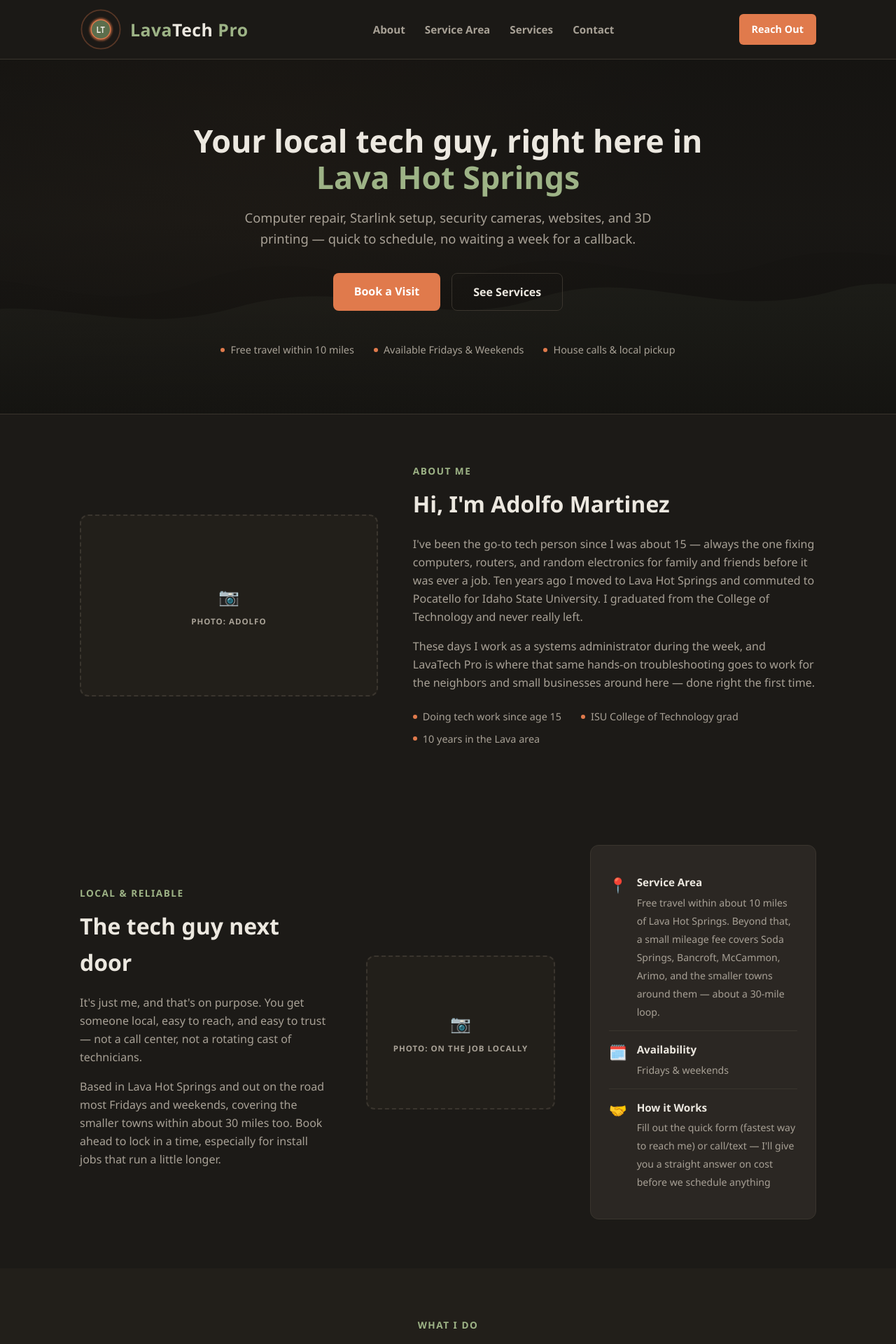
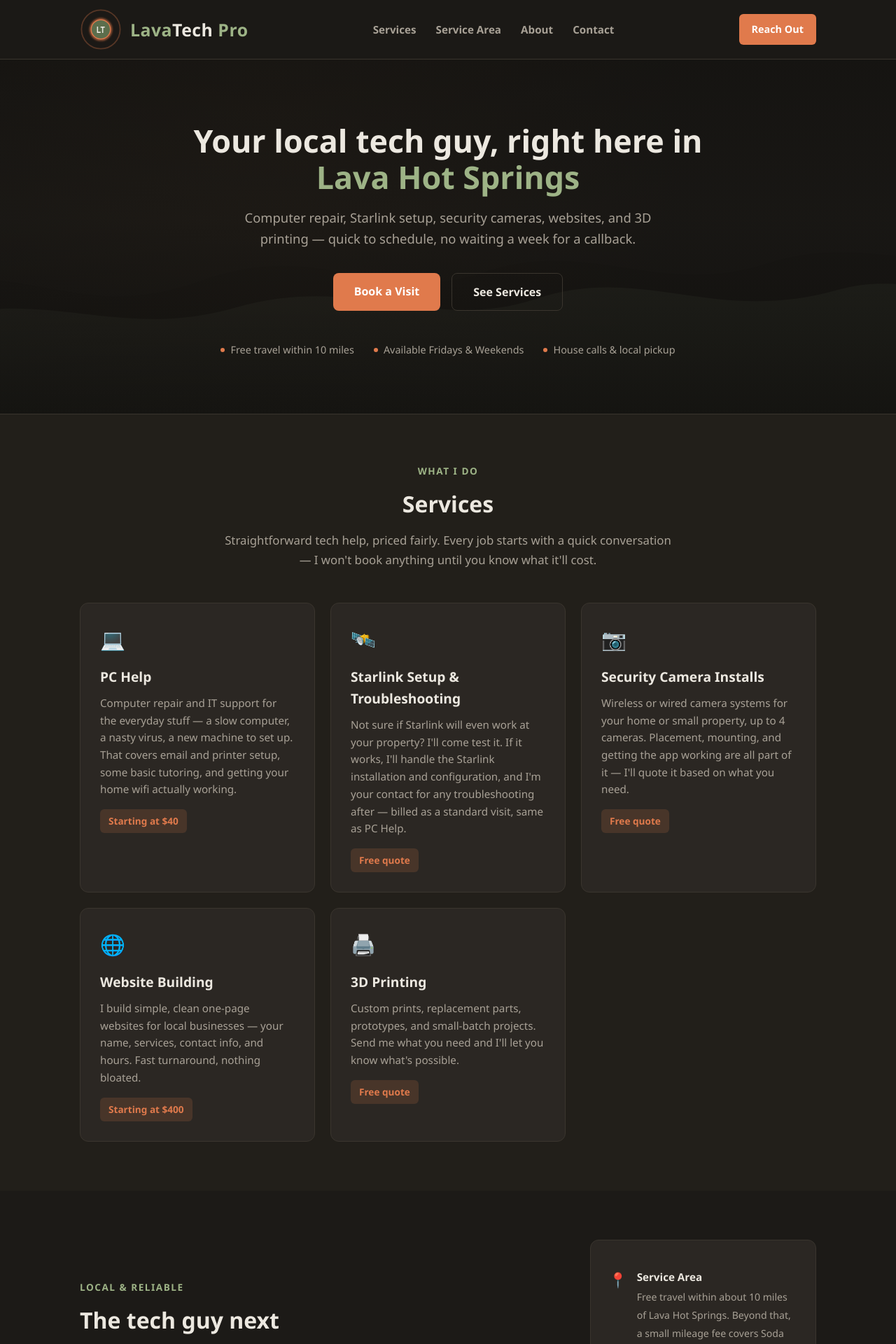
Before and after one commit to martwez/lavatechpro, a React (Vite) app: page / in a window 1280 px wide. Shown: the top 1920 px of the page at 70% size. Built offline with nearby package versions, Linux system fonts and the light colour scheme.

Commit message:
Reorder page to lead with Services instead of About
New flow: Hero -> Services -> Service Area -> About -> Contact, so visitors
see what's offered before scrolling past a bio. Nav links reordered to match.

```diff
--- a/src/App.tsx
+++ b/src/App.tsx
@@ -11,9 +11,9 @@ export default function App() {
     <div className="bg-bg text-text leading-relaxed">
       <Header />
       <Hero />
+      <Services />
+      <ServiceArea />
       <About />
-      <ServiceArea />
-      <Services />
       <Contact />
       <Footer />
     </div>
--- a/src/components/Header.tsx
+++ b/src/components/Header.tsx
@@ -2,9 +2,9 @@ import { useEffect, useState } from 'react'
 import Logo from './Logo'
 
 const navLinks = [
+  { href: '#services', label: 'Services' },
+  { href: '#area', label: 'Service Area' },
   { href: '#about', label: 'About' },
-  { href: '#area', label: 'Service Area' },
-  { href: '#services', label: 'Services' },
   { href: '#contact', label: 'Contact' },
 ]
 
```
